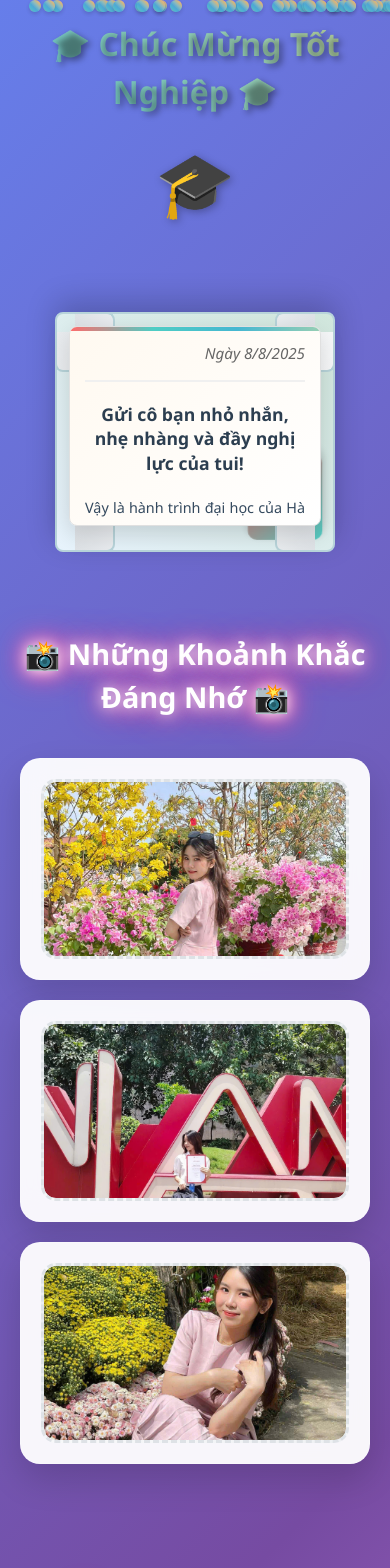
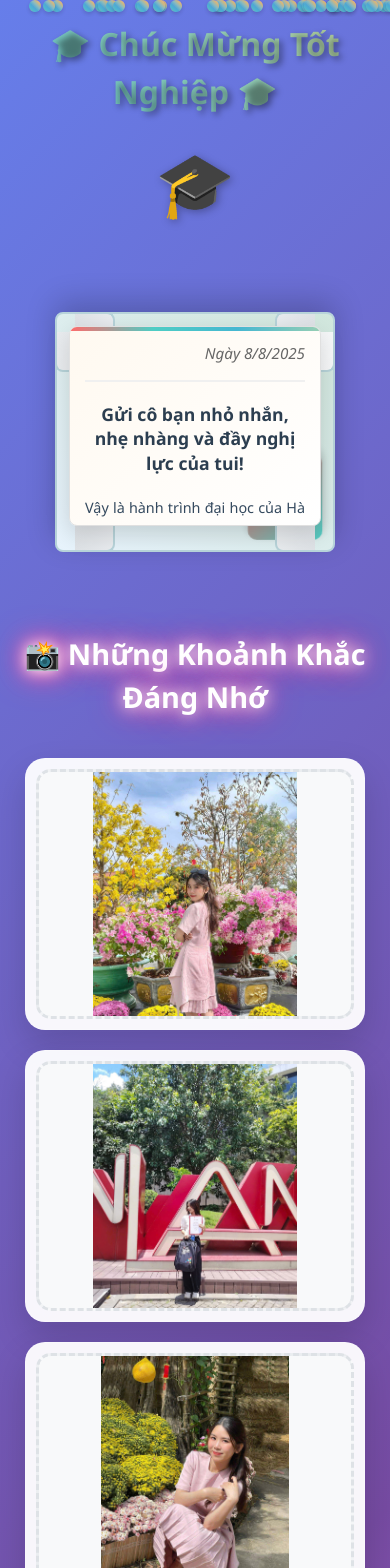
Before and after one commit to baogocm/fromMyTien, a React (Vite) app: page / in a window 390 px wide. Shown: the top 1568 px of the page. Built offline with nearby package versions, Linux system fonts and the light colour scheme.

Commit message:
update img

```diff
--- a/src/App.css
+++ b/src/App.css
@@ -643,11 +643,22 @@ body {
 
   .photo-gallery {
     grid-template-columns: 1fr;
-    gap: 20px;
+    gap: 25px;
+    padding: 0 10px;
+  }
+
+  .photo-frame {
+    padding: 15px;
   }
 
   .photo-placeholder {
-    height: 200px;
+    height: 300px;
+    min-height: 300px;
+  }
+
+  .photo-placeholder img {
+    object-fit: contain;
+    background: #f8f9fa;
   }
 
   .celebration-grid {
@@ -691,8 +702,23 @@ body {
     font-size: 1.8rem;
   }
 
+  .photo-gallery {
+    gap: 20px;
+    padding: 0 5px;
+  }
+
+  .photo-frame {
+    padding: 10px;
+  }
+
   .photo-placeholder {
-    height: 180px;
+    height: 250px;
+    min-height: 250px;
+  }
+
+  .photo-placeholder img {
+    object-fit: contain;
+    background: #f8f9fa;
   }
 
   .celebration-title {
@@ -703,3 +729,18 @@ body {
     padding: 25px;
   }
 }
+
+@media (max-width: 360px) {
+  .photo-placeholder {
+    height: 200px;
+    min-height: 200px;
+  }
+
+  .photo-frame {
+    padding: 8px;
+  }
+
+  .gallery-title {
+    font-size: 1.6rem;
+  }
+}
--- a/src/App.jsx
+++ b/src/App.jsx
@@ -93,7 +93,7 @@ function App() {
                   </p>
 
                   <div className="signature">
-                    <p>Thương mến!</p>
+                    <p>Mỹ Tiên!</p>
                     <p className="signature-name">Người đồng đội cùng ăn trưa trong căn phòng máy lạnh mát rượi kkkk</p>
                   </div>
                 </div>
@@ -106,7 +106,7 @@ function App() {
       {/* Gallery ảnh */}
       {showPhotoGallery && (
         <div className="photo-gallery-section">
-          <h2 className="gallery-title">📸 Những Khoảnh Khắc Đáng Nhớ 📸</h2>
+          <h2 className="gallery-title">📸 Những Khoảnh Khắc Đáng Nhớ</h2>
 
           <div className="photo-gallery">
             <div className="photo-frame">
@@ -179,7 +179,7 @@ function App() {
 
       {/* Footer */}
       <footer className="footer">
-        <p>✨ Chúc Hà thành công trong mọi lĩnh vực! ✨</p>
+        <p>✨ Chúc Hà thành công trong mọi lĩnh vực!</p>
       </footer>
     </div>
   )
```
